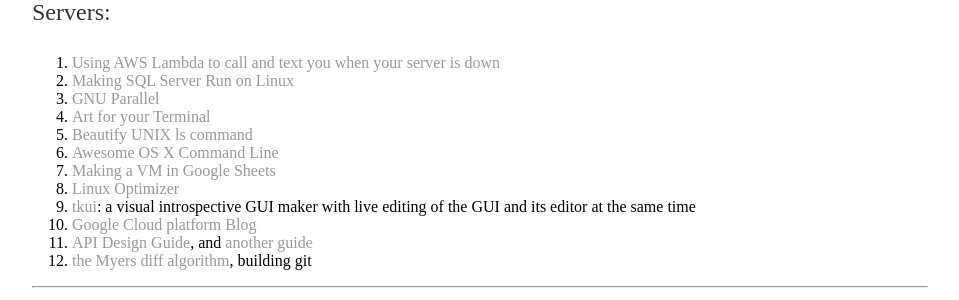
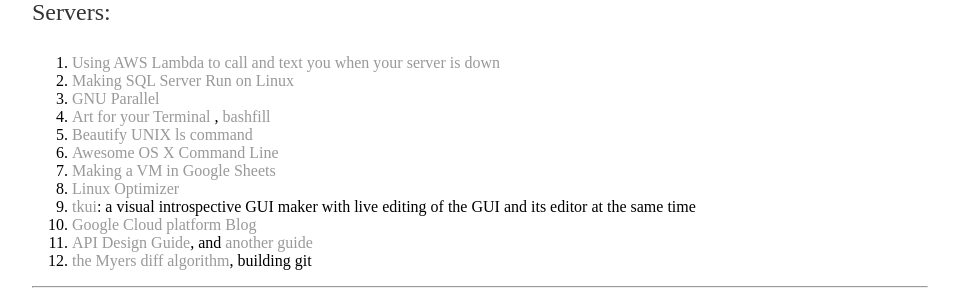
Before and after one commit to shenglih/shenglih.github.io, a Jekyll site: the page built from memo/index.html, in a window 1280 px wide and 900 px high, scrolled down 1391 px. Shown: the part 152-452 px from the top of the window, without its empty margins (160-1119 px from the left). Built offline with Jekyll 4.4.1, drawn with Linux system fonts in a browser that asks for light colours.

Commit message:
Update index.html

```diff
--- a/memo/index.html
+++ b/memo/index.html
@@ -83,7 +83,7 @@
 		<li><a href="https://thisdata.com/blog/using-aws-lambda-to-call-and-text-you-when-your-servers-are-down/"> Using AWS Lambda to call and text you when your server is down </a> </li>
 		<li><a href="https://blogs.technet.microsoft.com/dataplatforminsider/2016/12/16/sql-server-on-linux-how-introduction/"> Making SQL Server Run on Linux </a></li>
 		<li><a href="https://www.gnu.org/software/parallel/">GNU Parallel</a></li>
-		<li><a href="https://max.io/bash.html"> Art for your Terminal </a></li>
+		<li><a href="https://max.io/bash.html"> Art for your Terminal </a>, <a href="https://github.com/binarymax/bashfill"> bashfill</a></li>
 		<li><a href="https://github.com/athityakumar/colors"> Beautify UNIX ls command</a></li>
 		<li><a href="https://github.com/herrbischoff/awesome-osx-command-line/blob/master/README.md"> Awesome OS X Command Line</a></li>
 		<li><a href="https://briansteffens.github.io/2017/07/03/google-sheets-virtual-machine.html">Making a VM in Google Sheets</a></li>
```
